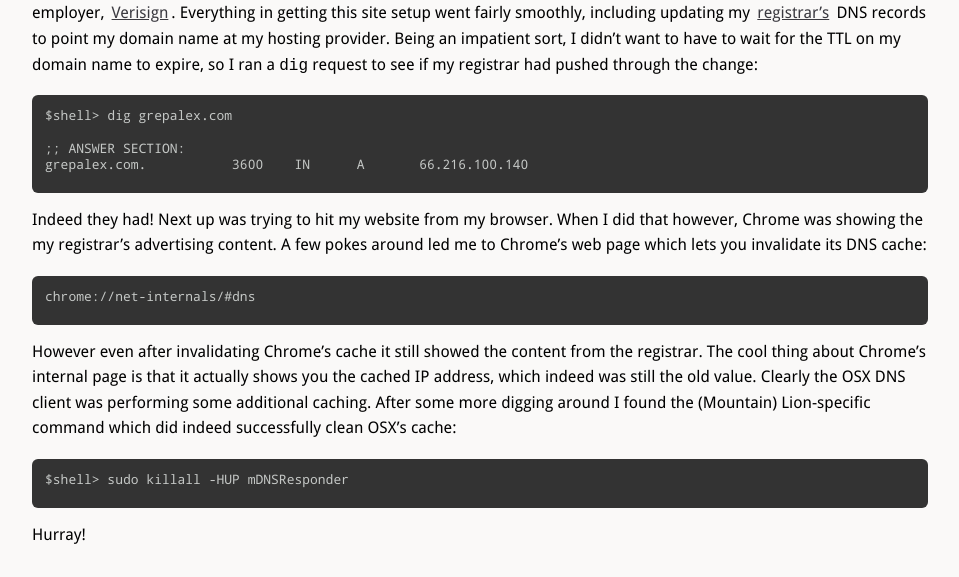
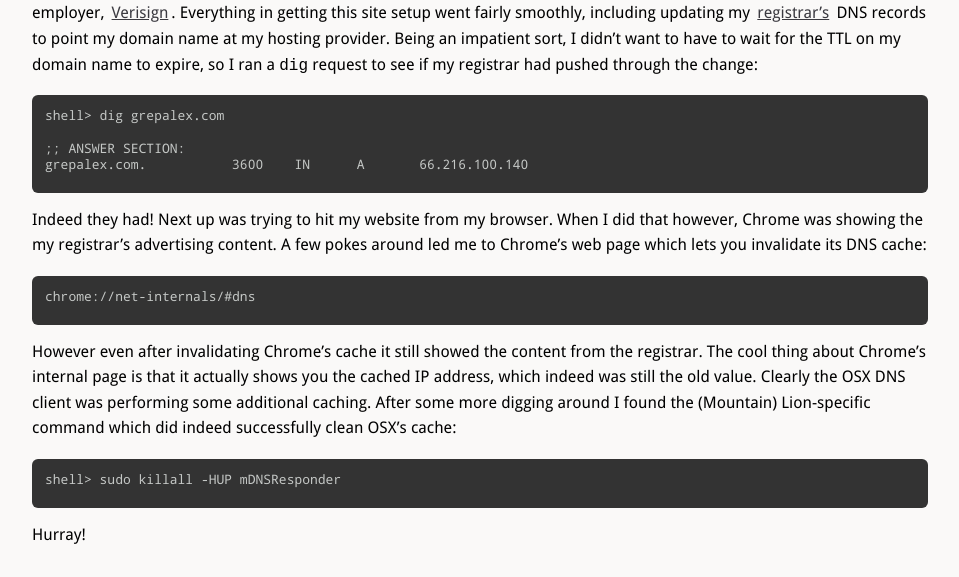
Before and after one commit to alexholmes/blog, a Jekyll site: the page built from _posts/2012-08-12-osx-dns.markdown, in a window 1280 px wide and 1070 px high. Shown: the part 278-855 px from the top of the window, without its empty margins (160-1119 px from the left). Built offline with Jekyll 4.4.1, drawn with Linux system fonts in a browser that asks for light colours; comment, search, counter and statistics services are not loaded.

Commit message:
removed $

```diff
--- a/_posts/2012-08-12-osx-dns.markdown
+++ b/_posts/2012-08-12-osx-dns.markdown
@@ -19,7 +19,7 @@ domain name at my hosting provider. Being an impatient sort, I didn't want to ha
 the TTL on my domain name to expire, so I ran a `dig` request to see if my registrar had pushed
 through the change:
 
-    $shell> dig grepalex.com
+    shell> dig grepalex.com
 
     ;; ANSWER SECTION:
     grepalex.com.		3600	IN	A	66.216.100.140
@@ -36,6 +36,6 @@ which indeed was still the old value. Clearly the OSX DNS client was performing
 caching. After some more digging around I found the (Mountain) Lion-specific command which
 did indeed successfully clean OSX's cache:
 
-    $shell> sudo killall -HUP mDNSResponder
+    shell> sudo killall -HUP mDNSResponder
 
 Hurray!
```
